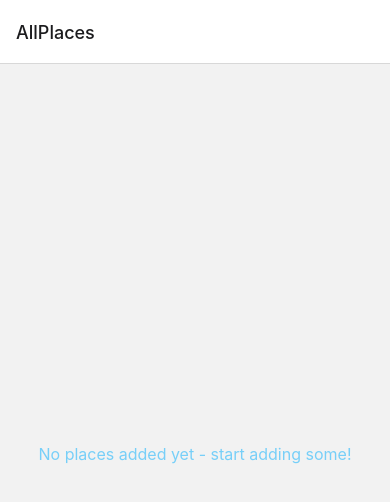
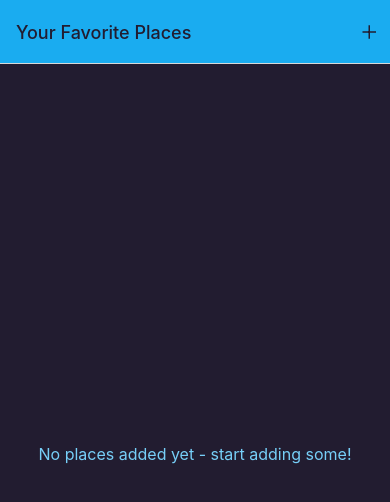
Before and after one commit to snikoletopoulos/great-places, a React Native app: screen / in a window 390 px wide. Shown: the top 502 px of the page. Built offline with nearby package versions, Linux system fonts and the light colour scheme.

Commit message:
Configure navigation screens

```diff
--- a/App.tsx
+++ b/App.tsx
@@ -5,17 +5,53 @@ import { createNativeStackNavigator } from "@react-navigation/native-stack";
 
 import AllPlaces from "screens/AllPlaces";
 import AddPlace from "screens/AddPlace";
+import IconButton from "components/ui/IconButton";
+import { Colors } from "constants/colors";
 
-const Stack = createNativeStackNavigator();
+export type PlacesParamList = {
+	AllPlaces: undefined;
+	AddPlace: undefined;
+};
 
-const App = () => {
+const Stack = createNativeStackNavigator<PlacesParamList>();
+
+const App: React.FC = () => {
 	return (
 		<>
 			<StatusBar style="dark" />
 			<NavigationContainer>
-				<Stack.Navigator initialRouteName="AllPlaces">
-					<Stack.Screen name="AllPlaces" component={AllPlaces} />
-					<Stack.Screen name="AddPlace" component={AddPlace} />
+				<Stack.Navigator
+					initialRouteName="AllPlaces"
+					screenOptions={{
+						headerStyle: {
+							backgroundColor: Colors.primary500,
+						},
+						headerTintColor: Colors.gray700,
+						contentStyle: { backgroundColor: Colors.gray700 },
+					}}
+				>
+					<Stack.Screen
+						name="AllPlaces"
+						component={AllPlaces}
+						options={({ navigation }) => ({
+							title: "Your Favorite Places",
+							headerRight: ({ tintColor }) => (
+								<IconButton
+									icon="add"
+									size={24}
+									color={tintColor ?? ""}
+									onPress={() => navigation.navigate("AddPlace")}
+								/>
+							),
+						})}
+					/>
+					<Stack.Screen
+						name="AddPlace"
+						component={AddPlace}
+						options={{
+							title: "Add a new place",
+						}}
+					/>
 				</Stack.Navigator>
 			</NavigationContainer>
 		</>
```
